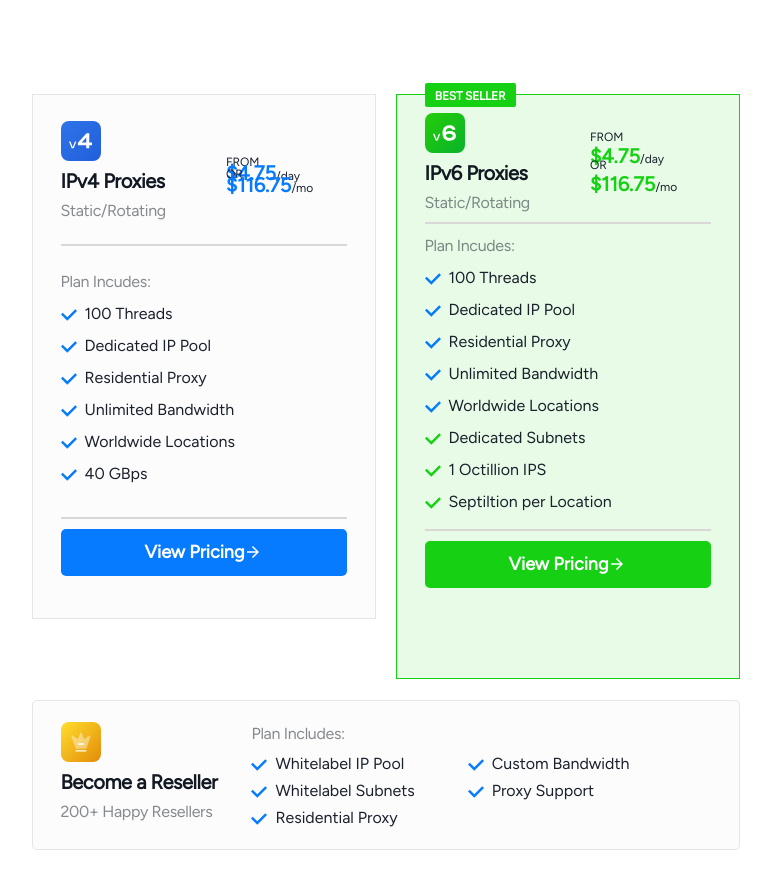
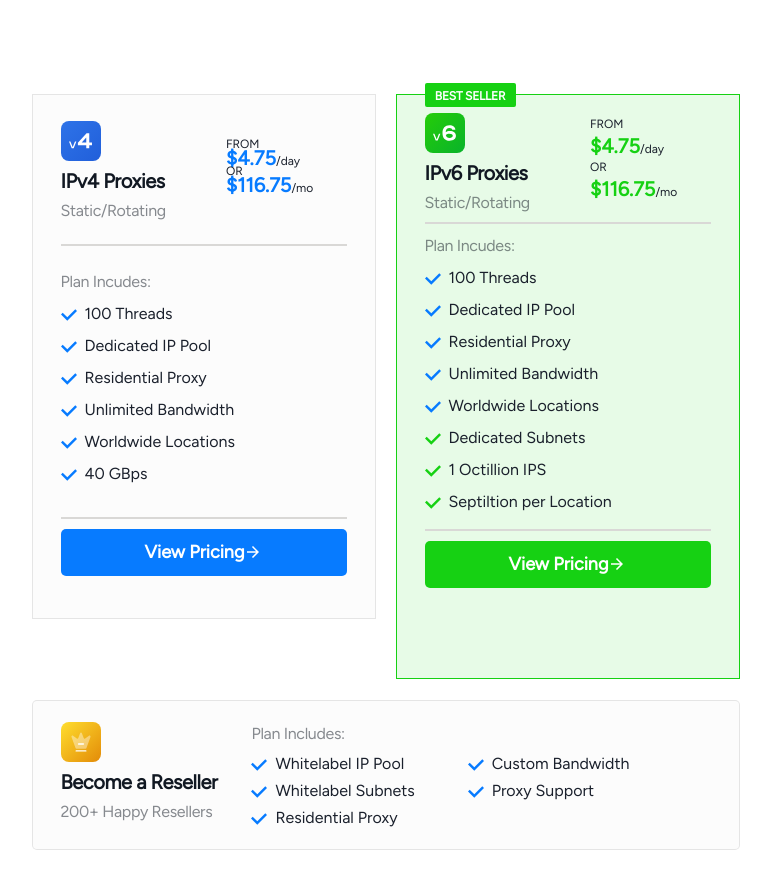
Before and after one commit to tarunksao/flamecloud-frontend-replica, a React (Create React App) app: page / in a window 1280 px wide. Shown: the part 1880-2769 px from the top of the page, without its empty margins (374-1145 px from the left). Built offline with nearby package versions, Linux system fonts and the light colour scheme.

Commit message:
Corrected CSS

```diff
--- a/src/Components/Navbar.jsx
+++ b/src/Components/Navbar.jsx
@@ -27,7 +27,7 @@ export default function Navbar() {
             top={0}
             zIndex={100}
             bgColor={'white'}
-            m='0 auto'
+            m='auto'
         >
             <HStack justifyContent={'start'}>
                 <Link to='/'>
--- a/src/Pages/LandingPageComponents/PricingList.jsx
+++ b/src/Pages/LandingPageComponents/PricingList.jsx
@@ -52,12 +52,12 @@ export default function PricingList() {
                                 </Text>
                             </VStack>
                             <VStack w='full' alignItems={'flex-start'} justifyContent={'start'} gap='-5px'>
-                                <Text fontSize={{base:'7px', xl:'12px'}} mb='-10px'>FROM</Text>
-                                <Text fontSize={{base:'7px', xl:'12px'}} mb='-10px'>
+                                <Text fontSize={{base:'7px', xl:'12px'}} lineHeight={{base:'1px', xl:'3px'}}>FROM</Text>
+                                <Text fontSize={{base:'7px', xl:'12px'}} lineHeight={{base:'1px', xl:'3px'}}>
                                     <Highlight query={'$4.75'} styles={{color:'#077BFF', fontSize:{base:'12px', xl:'20px'}, lineHeight:'24px', fontWeight:600}}>$4.75/day</Highlight>
                                 </Text>
-                                <Text fontSize={{base:'7px', xl:'12px'}} my='-10px'>OR</Text>
-                                <Text fontSize={{base:'7px', xl:'12px'}} mb='-10px'>
+                                <Text fontSize={{base:'7px', xl:'12px'}} lineHeight={{base:'1px', xl:'3px'}}>OR</Text>
+                                <Text fontSize={{base:'7px', xl:'12px'}} lineHeight={{base:'1px', xl:'3px'}}>
                                     <Highlight query={'$116.75'} styles={{color:'#077BFF', fontSize:{base:'12px', xl:'20px'}, lineHeight:'24px', fontWeight:600}}>$116.75/mo</Highlight>
                                 </Text>
                             </VStack>
@@ -142,12 +142,12 @@ export default function PricingList() {
                                 </Text>
                             </VStack>
                             <VStack w='full' alignItems={'flex-start'}>
-                                <Text fontSize={{base:'7px', xl:'12px'}} mb='-10px'>FROM</Text>
-                                <Text fontSize={{base:'7px', xl:'12px'}} mb='-10px'>
+                                <Text fontSize={{base:'7px', xl:'12px'}} lineHeight={{base:'1px', xl:'3px'}}>FROM</Text>
+                                <Text fontSize={{base:'7px', xl:'12px'}} lineHeight={{base:'1px', xl:'3px'}}>
                                     <Highlight query={'$4.75'} styles={{color:'#16D113', fontSize:{base:'12px', xl:'20px'}, lineHeight:'24px', fontWeight:600}}>$4.75/day</Highlight>
                                 </Text>
-                                <Text fontSize={{base:'7px', xl:'12px'}} my='-10px'>OR</Text>
-                                <Text fontSize={{base:'7px', xl:'12px'}}>
+                                <Text fontSize={{base:'7px', xl:'12px'}} lineHeight={{base:'1px', xl:'3px'}}>OR</Text>
+                                <Text fontSize={{base:'7px', xl:'12px'}} lineHeight={{base:'1px', xl:'3px'}}>
                                     <Highlight query={'$116.75'} styles={{color:'#16D113', fontSize:{base:'12px', xl:'20px'}, lineHeight:'24px', fontWeight:600}}>$116.75/mo</Highlight>
                                 </Text>
                             </VStack>
```
